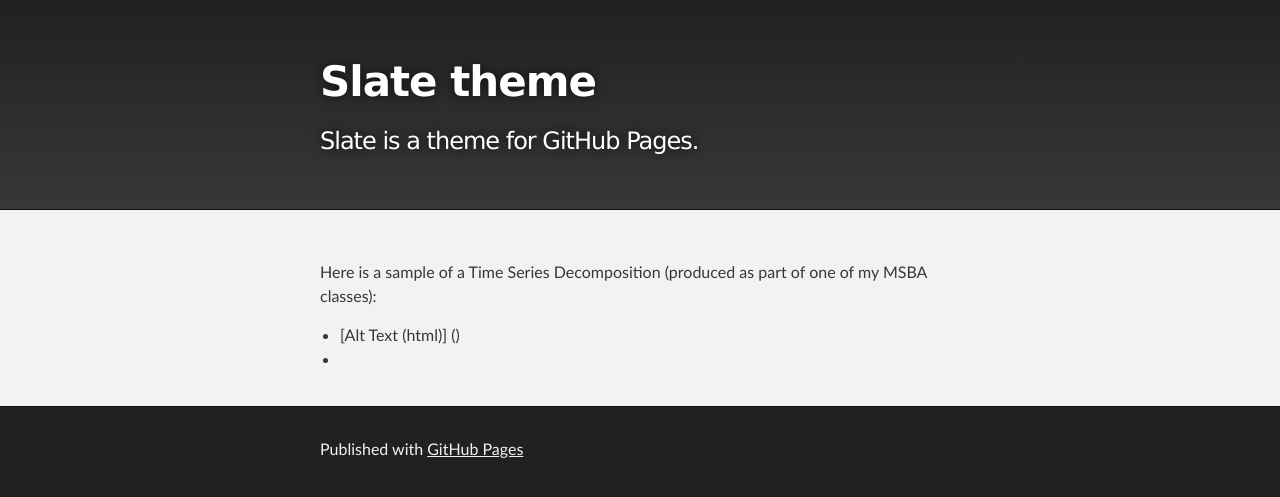
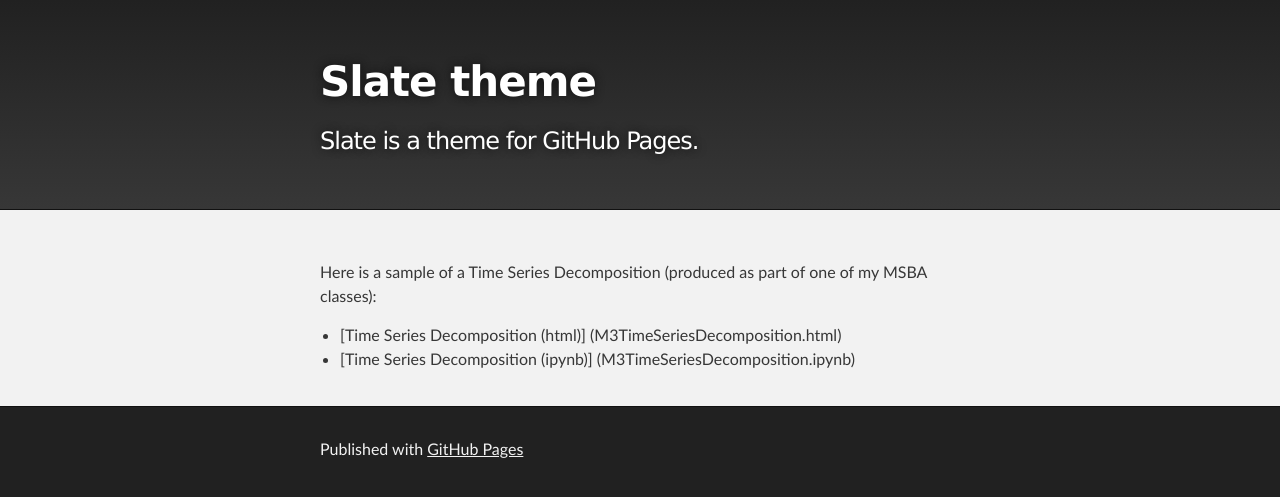
Before and after one commit to mylesdurkin/mylesdurkin.github.io, a Jekyll site: the page built from timeseries/index.md, in a window 1280 px wide. Shown: the top 497 px of the page. Built offline with Jekyll 4.4.1, drawn with Linux system fonts in a browser that asks for light colours; our own code applies the rules of GitHub Pages for plain Markdown files.

Commit message:
Update index.md

```diff
--- a/timeseries/index.md
+++ b/timeseries/index.md
@@ -5,5 +5,5 @@ description: Course Work from W&M MSBA program, Competing Through Business Analy
 
 Here is a sample of a Time Series Decomposition (produced as part of one of my MSBA classes):
 
-- [Alt Text (html)] ()
--
+- [Time Series Decomposition (html)] (M3TimeSeriesDecomposition.html)
+- [Time Series Decomposition (ipynb)] (M3TimeSeriesDecomposition.ipynb)
```
